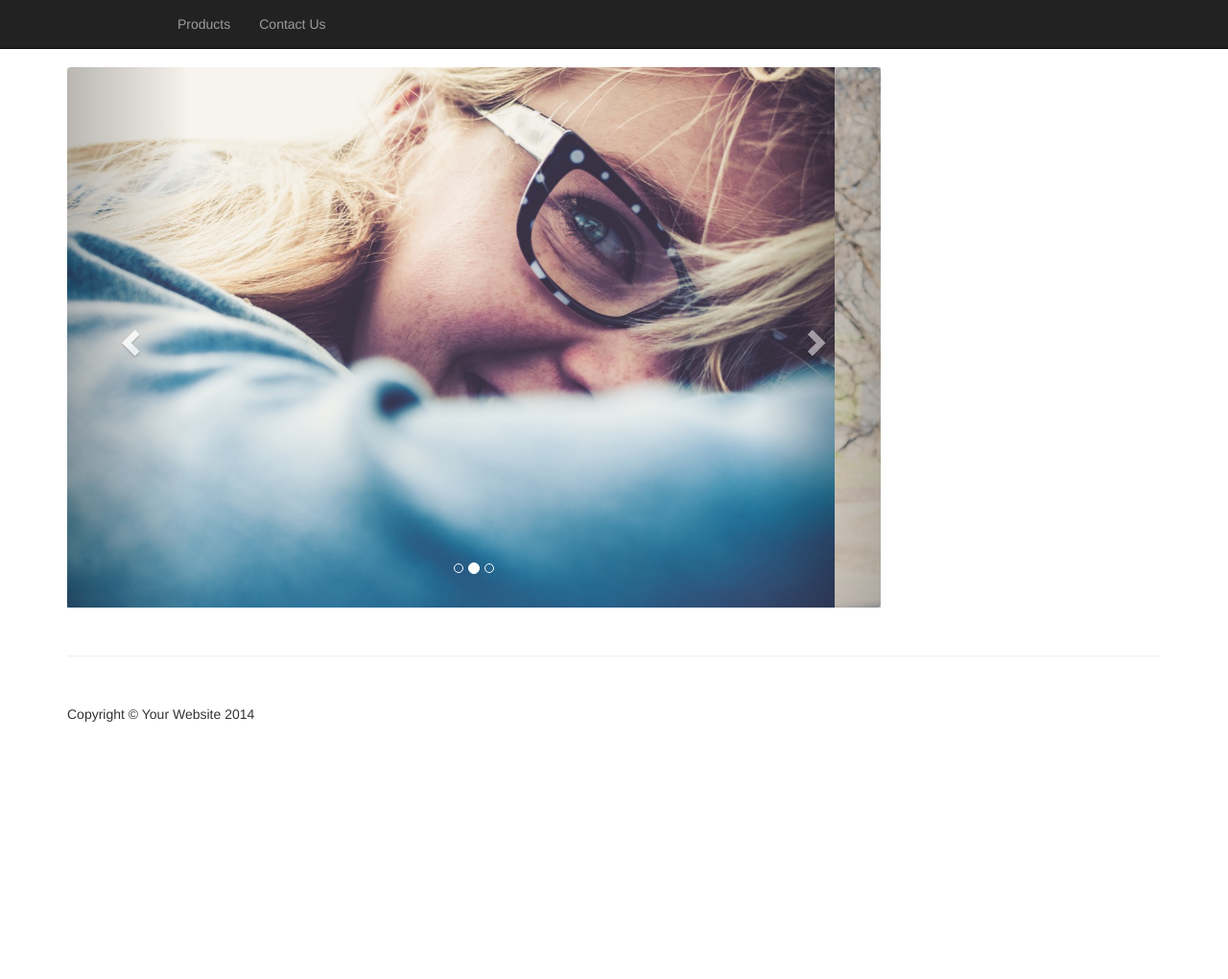
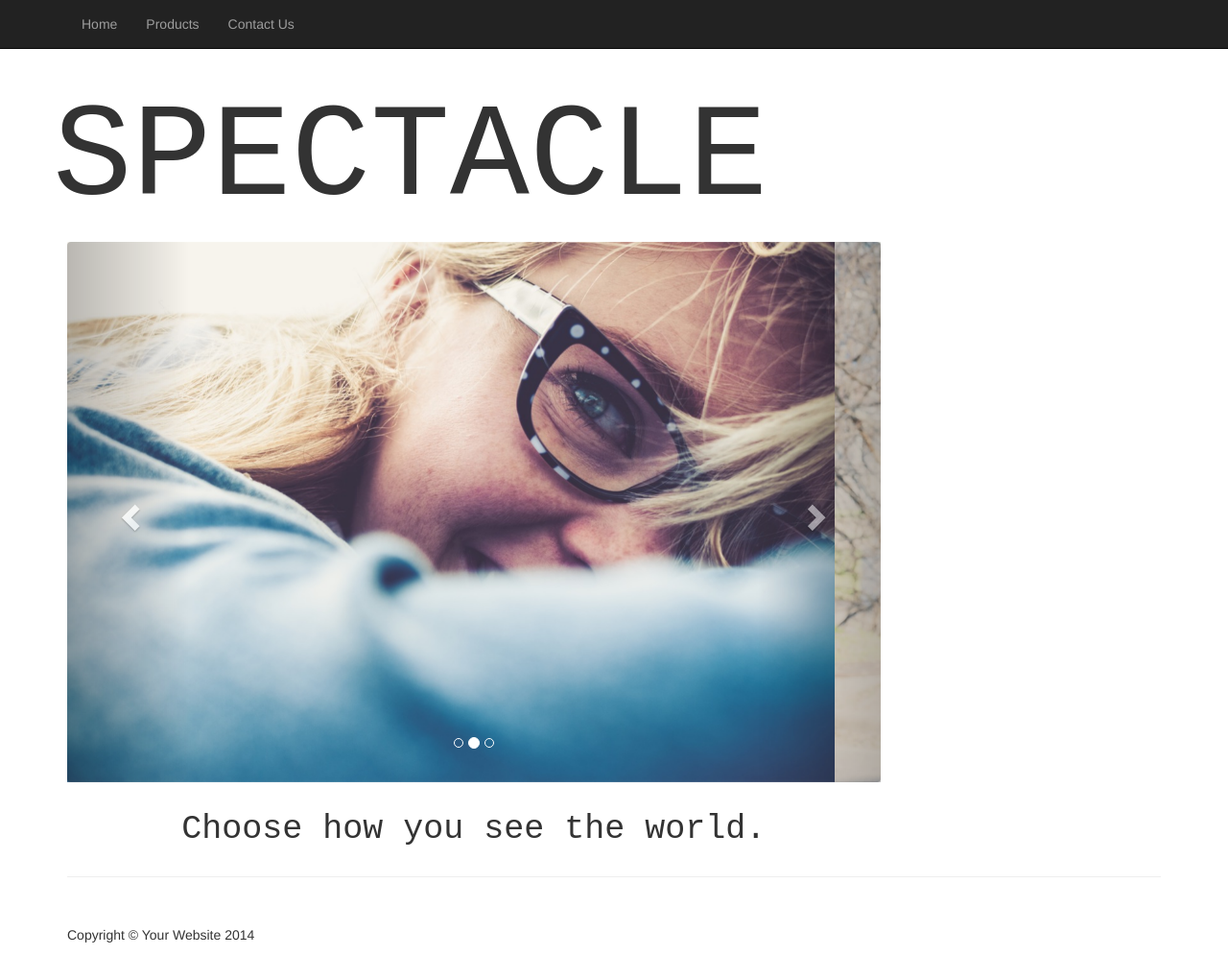
Before and after one commit to WhitneyJoy/ecommerce, a website: page public/Index.html in a window 1280 px wide. Shown: the whole page at 96% size. Before the commit the page ends 814 px from the top, so only its background shows below. Drawn offline with nearby package versions, Linux system fonts and the light colour scheme; no server answers.

Commit message:
CSS changes

```diff
--- a/public/Index.html
+++ b/public/Index.html
@@ -26,13 +26,12 @@
     <!-- Navigation -->
     <nav class="navbar navbar-inverse navbar-fixed-top" role="navigation">
         <div class="container">
-            <!-- Brand and toggle get grouped for better mobile display -->
-            <div  id="logo" class="navbar-header">
-                <a class="navbar-brand" href="products.html"</a>
-            </div>
             <!-- Collect the nav links, forms, and other content for toggling -->
             <div class="collapse navbar-collapse" id="bs-example-navbar-collapse-1">
               <ul class="nav navbar-nav">
+                <li>
+                  <a href="Index.html" href="#">Home</a>
+                </li>
                 <li>
                     <a href="products.html" href="#">Products</a>
                 </li>
@@ -50,7 +49,9 @@
     <div class="container">
 
         <div id="sub-header" class="row">
-
+          <div id="company-name">
+          <h1>SPECTACLE</h1>
+          </div>
             <div class="col-md-9">
 
                 <div class="row carousel-holder">
@@ -82,6 +83,9 @@
                         </div>
                     </div>
 
+                </div>
+                <div>
+                  <h2>Choose how you see the world.</h2>
                 </div>
 
             </div>
--- a/public/css/styles.css
+++ b/public/css/styles.css
@@ -1,7 +1,26 @@
 
-#logo {
+/*#logo {
   content: url("../images/logo.png");
   margin-top: 10px;
   height: 35px;
   width: 55px;
+}*/
+
+#company-name {
+  margin-left: 0px;
 }
+
+h1 {
+  font-size: 138px;
+  font-family: "Courier New";
+}
+
+h2 {
+  font-size: 35px;
+  font-family: "Courier New";
+  text-align: center;
+}
+
+p.lead {
+  font-family: "Courier New";
+}
```
Also changed, not shown: public/products.html (+2 -8 lines). Lines whose indentation alone changed are shown as unchanged.
